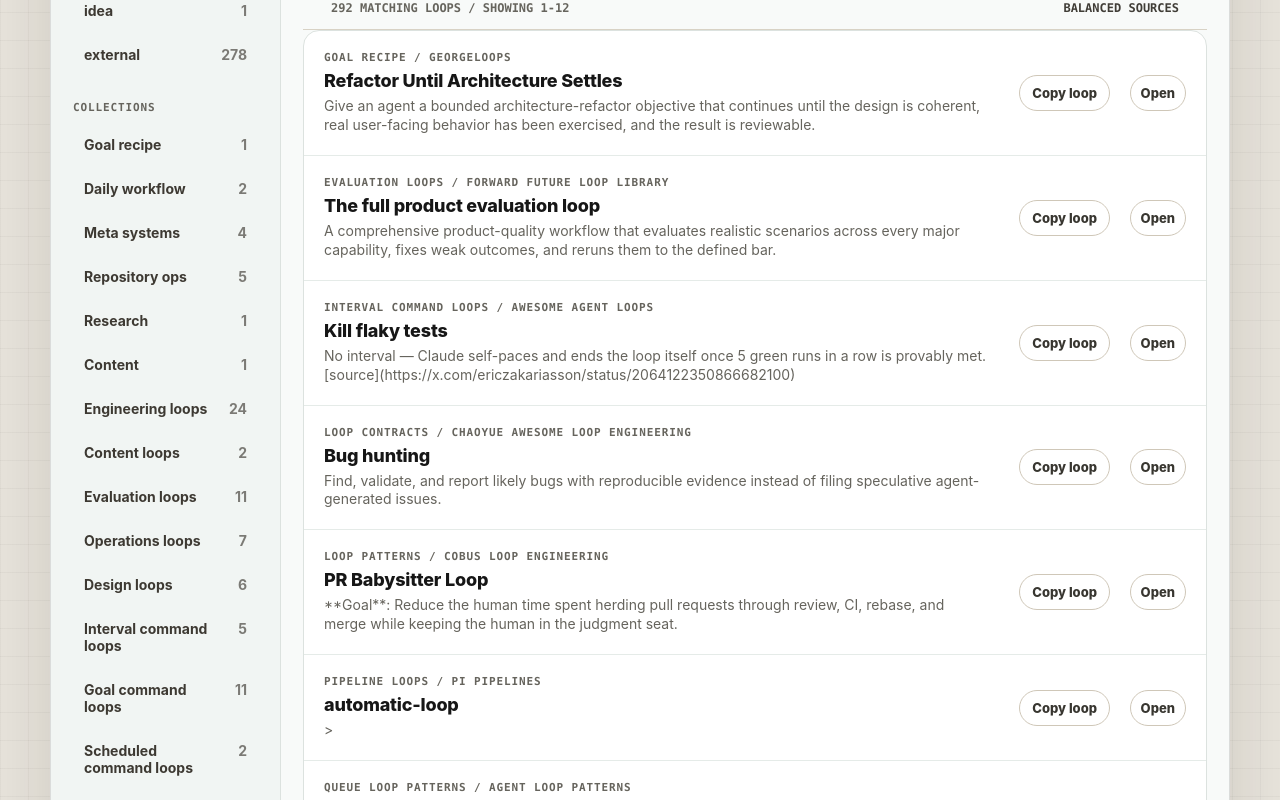
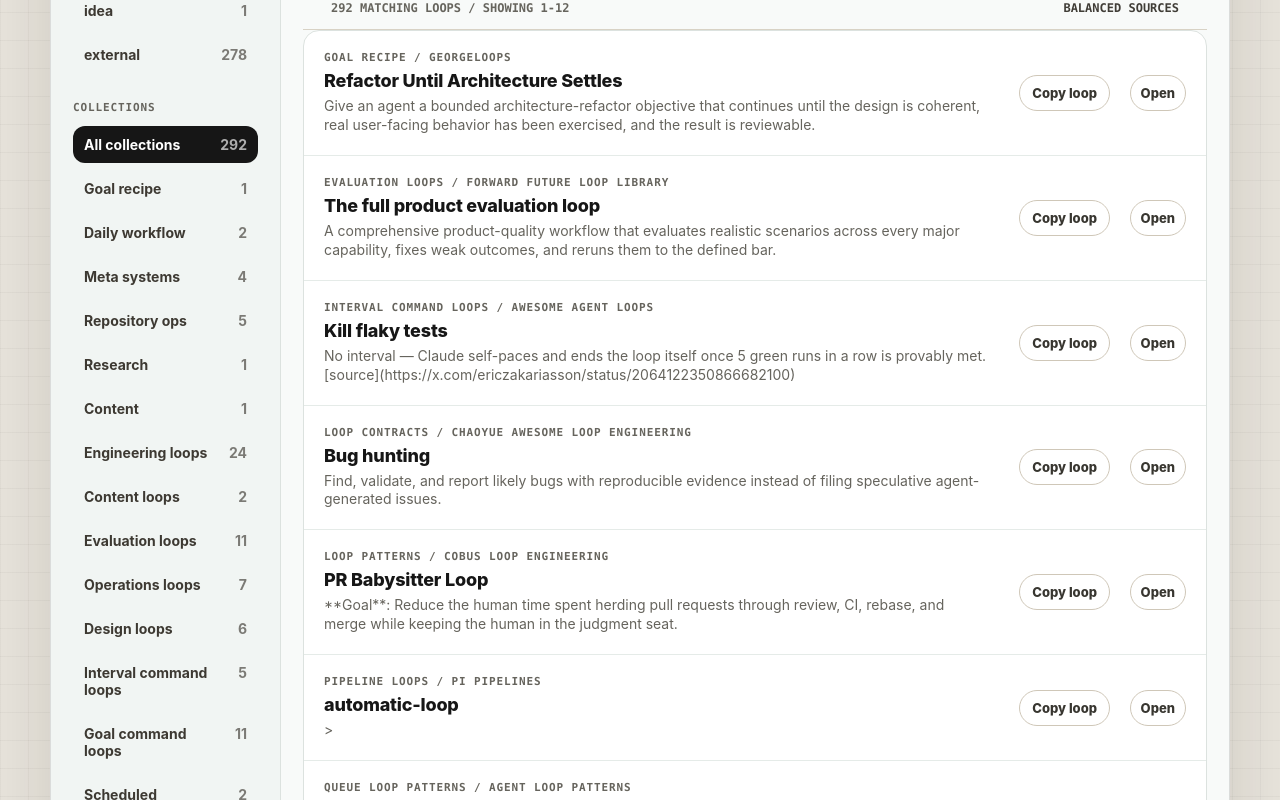
Before and after one commit to georgewangyu/loops-radar, a Next.js app: page / in a window 1280 px wide. Shown: the part 800-1600 px from the top of the page. Built offline with nearby package versions, Linux system fonts and the light colour scheme.

Commit message:
Allow collection filters to toggle off

```diff
--- a/app/loops-radar-app.tsx
+++ b/app/loops-radar-app.tsx
@@ -377,17 +377,23 @@ export function LoopsRadarApp({ loops }: Props) {
 
           <p className="rail-title lower">Collections</p>
           <div className="rail-list">
-            {categories.map((item) => (
-              <button
-                className={category === item ? "rail-item active" : "rail-item"}
-                key={item}
-                onClick={() => setCategory(item)}
-                type="button"
-              >
-                <span>{item}</span>
-                <span>{loops.filter((loop) => loop.category === item).length}</span>
-              </button>
-            ))}
+            {[["All", "All collections"], ...categories.map((item) => [item, item])].map(
+              ([value, label]) => (
+                <button
+                  className={category === value ? "rail-item active" : "rail-item"}
+                  key={value}
+                  onClick={() => setCategory(category === value ? "All" : value)}
+                  type="button"
+                >
+                  <span>{label}</span>
+                  <span>
+                    {value === "All"
+                      ? loops.length
+                      : loops.filter((loop) => loop.category === value).length}
+                  </span>
+                </button>
+              ),
+            )}
           </div>
         </aside>
 
```
Also changed, not shown: 1 other file (tests, documents, lock files or other folders).
